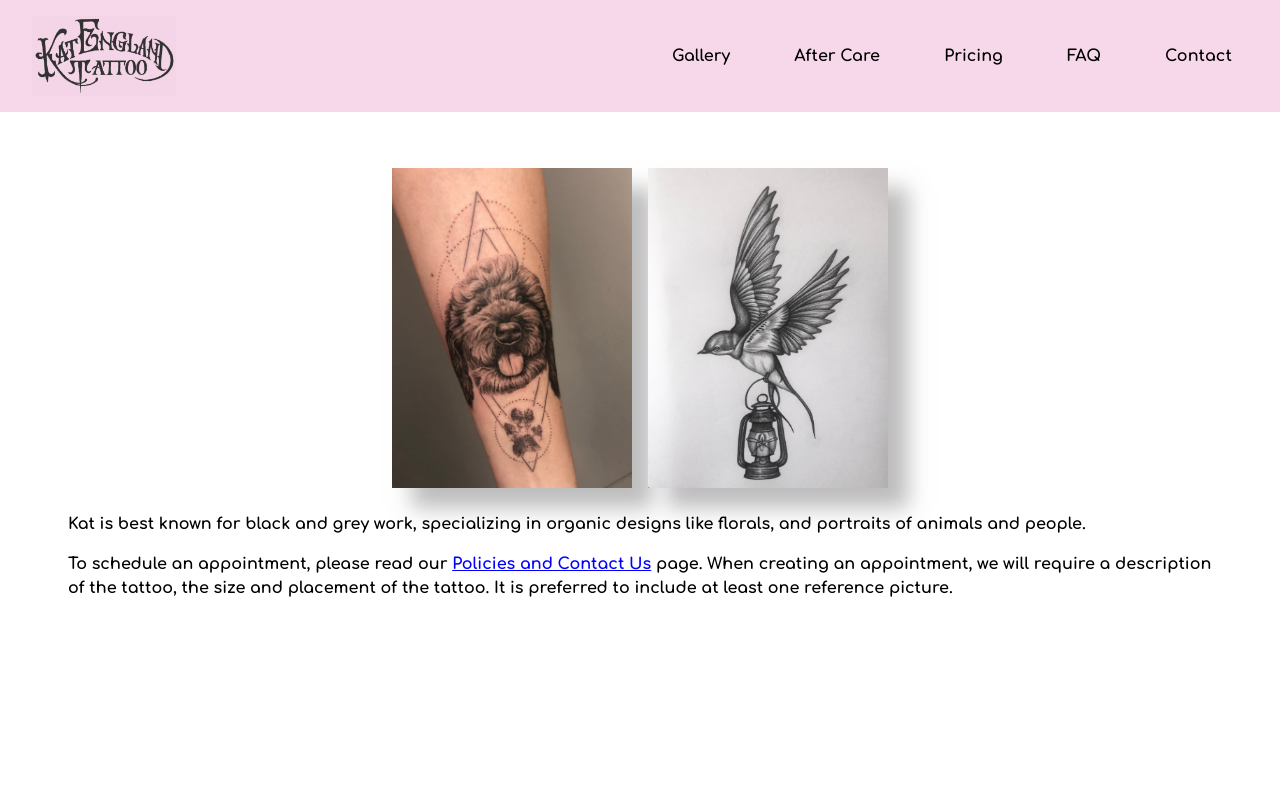
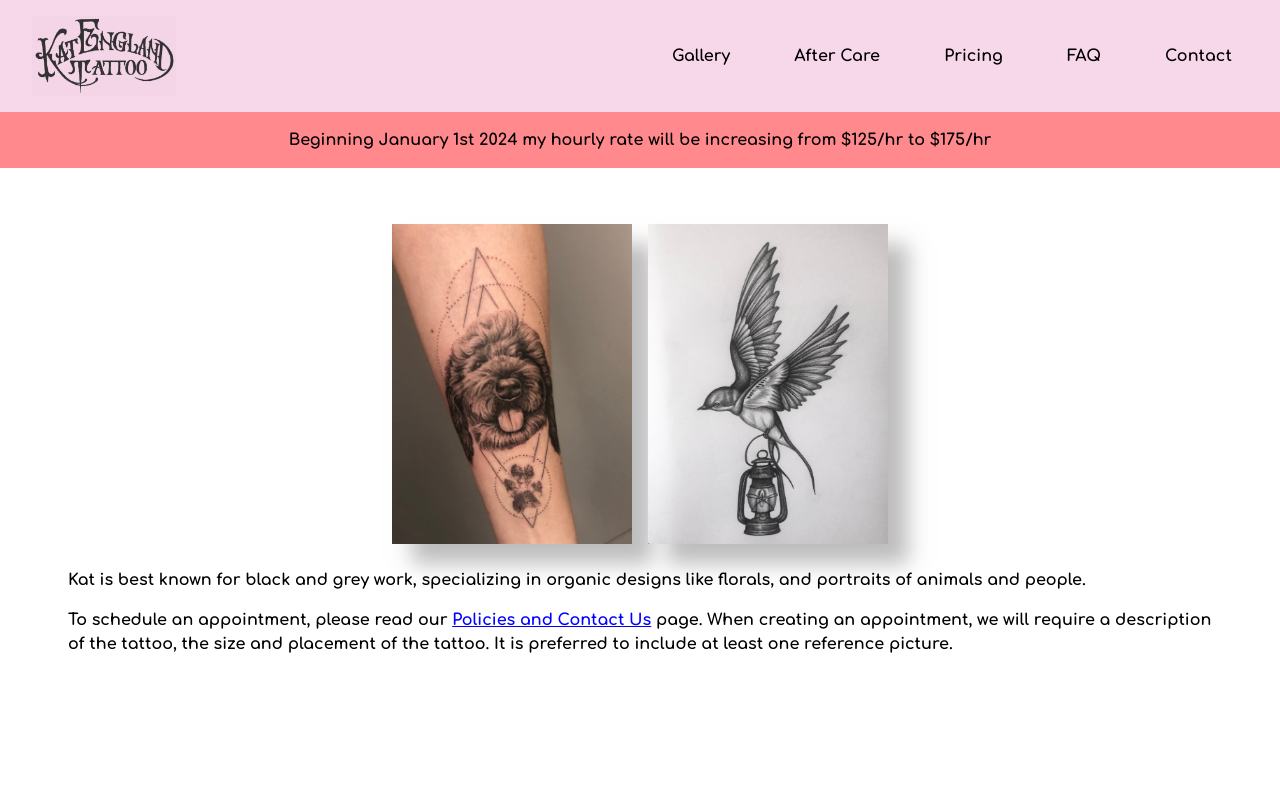
Before and after one commit to llamashock/kat-tattoo, a Next.js app: page / in a window 1280 px wide. Shown: the top 800 px of the page. Built offline with nearby package versions, Linux system fonts and the light colour scheme; a web font is replaced by a local one.

Commit message:
Add price increase notice

```diff
--- a/src/components/layout.tsx
+++ b/src/components/layout.tsx
@@ -1,6 +1,7 @@
 import Footer from 'components/footer';
 import Header from 'components/header';
 import Meta from 'components/meta';
+import SubHeader from 'components/subheader';
 import React from 'react';
 import styles from 'styles/general.module.css';
 
@@ -12,6 +13,7 @@ const Layout = ({ children }: Props) => (
   <div className={styles.font}>
     <Meta />
     <Header />
+    <SubHeader />
     <div className="min-h-screen">
       <main className={styles.body}>{children}</main>
     </div>
--- a/src/components/subheader.tsx
+++ b/src/components/subheader.tsx
@@ -1,4 +1,3 @@
-import MailToLink from 'components/mailToLink';
 import React from 'react';
 import headerStyles from 'styles/header.module.css';
 
@@ -6,12 +5,7 @@ const SubHeader = () => (
   <h2 className={headerStyles.subHeaderRow}>
     {/* <p>Masks are currently required in the shop due to the COVID-19 pandemic.</p> */}
     <p>
-      Due to a recent cyber incident, I have lost access to my previous instagram account.
-      Please contact me at
-      {' '}
-      <MailToLink />
-      {' '}
-      to continue arranging your appointment (or to create a new appointment).
+      Beginning January 1st 2024 my hourly rate will be increasing from $125/hr to $175/hr
     </p>
   </h2>
 );
```
